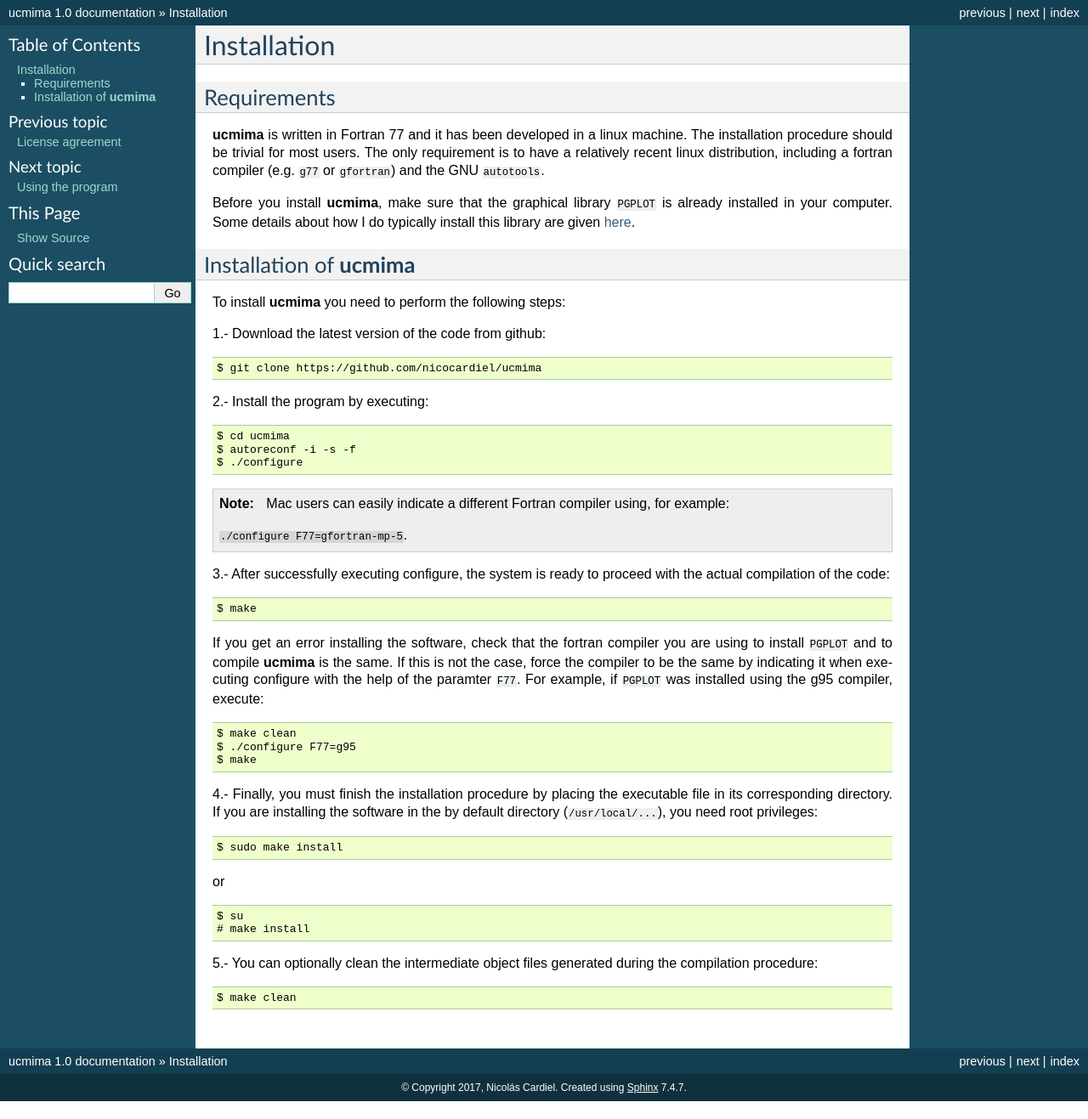
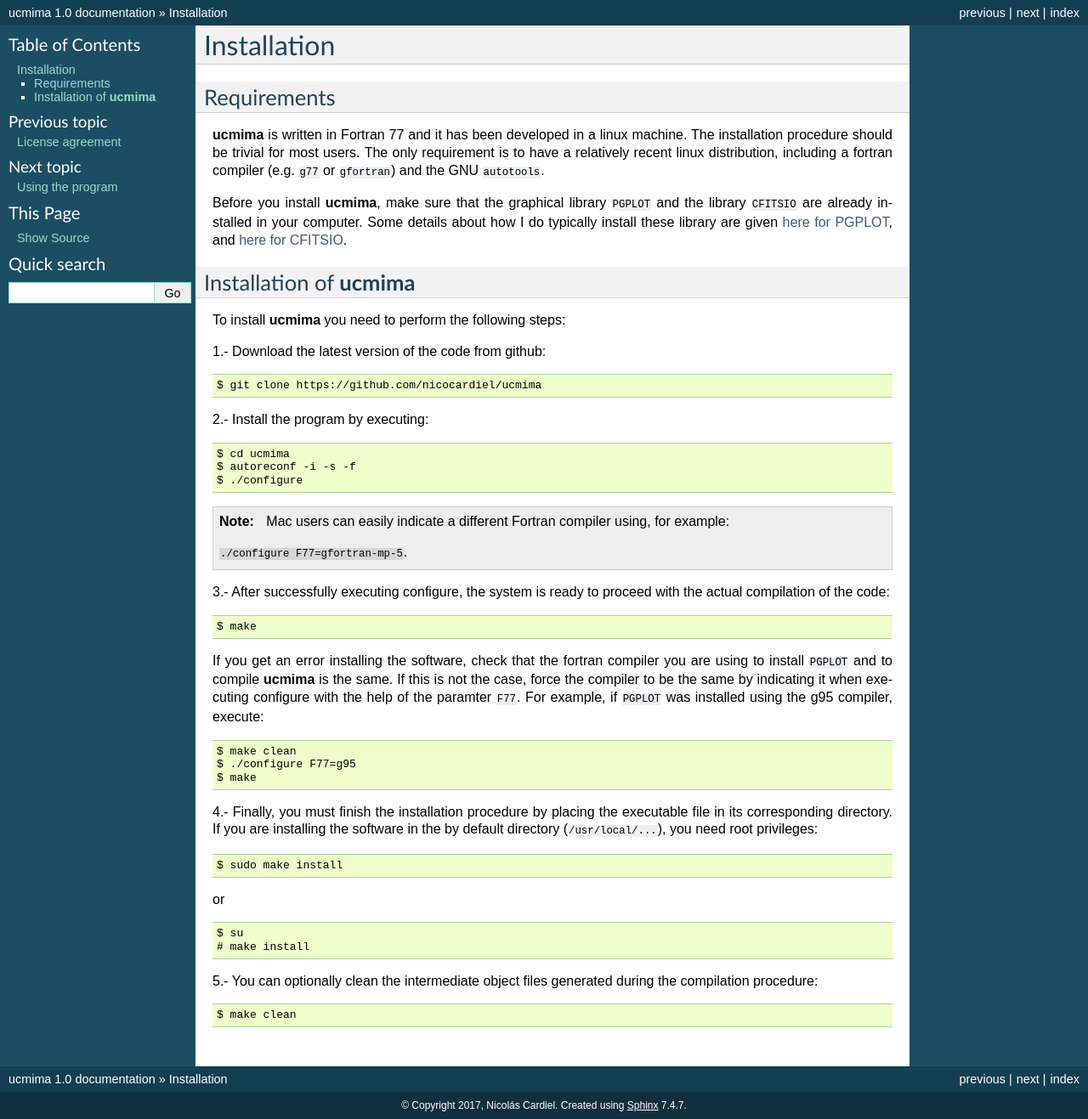
Before and after one commit to nicocardiel/ucmima, a Sphinx documentation site: the page built from docs/installation.rst, in a window 1280 px wide. Shown: the whole page at 85% size. Built offline with Sphinx 7.4.7, drawn with Linux system fonts in a browser that asks for light colours; formulas are drawn with MathJax 3; before the commit the page ends 1296 px from its top, so only the background shows below that.

Commit message:
Include CFITSIO dependence in installation instructions

```diff
--- a/docs/installation.rst
+++ b/docs/installation.rst
@@ -10,9 +10,12 @@ requirement is to have a relatively recent linux distribution, including a
 fortran compiler (e.g. ``g77`` or ``gfortran``) and the GNU ``autotools``.
 
 Before you install **ucmima**, make sure that the graphical library ``PGPLOT``
-is already installed in your computer. Some details about how I do typically
-install this library are given `here
-<https://guaix.fis.ucm.es/~ncl/howto/howto-pgplot>`_.
+and the library ``CFITSIO`` are already installed in your computer. Some details about how I do typically
+install these library are given `here for PGPLOT
+<https://guaix.fis.ucm.es/~ncl/howto/howto-pgplot>`_, and
+`here for CFITSIO
+<https://guaix.fis.ucm.es/~ncl/howto/howto-cfitsio>`_.
+
 
 Installation of **ucmima**
 --------------------------
```
